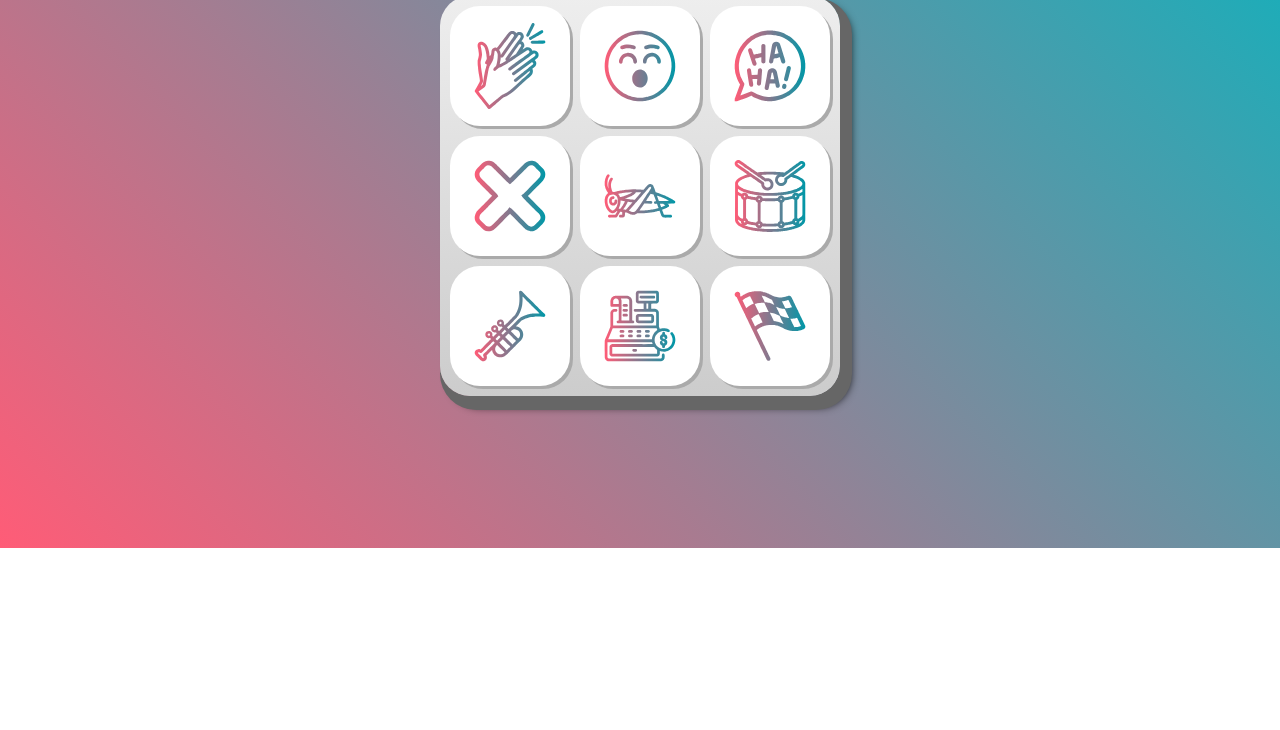
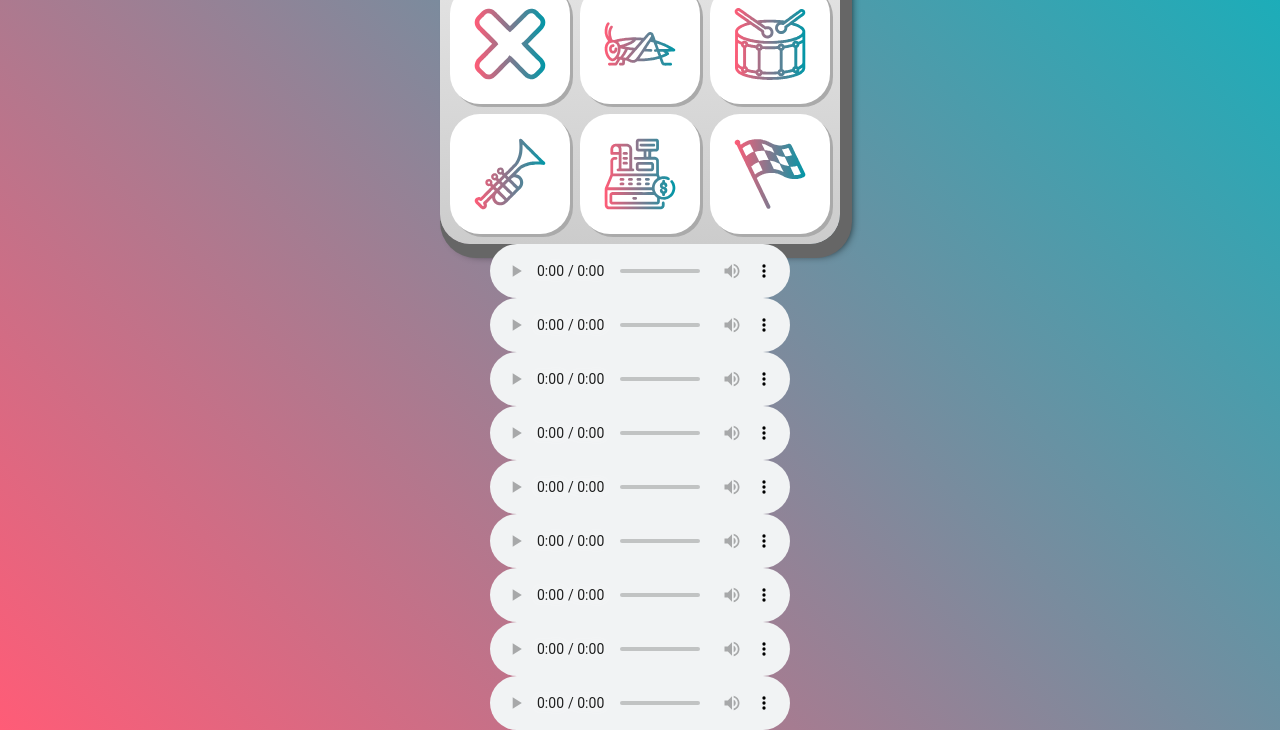
Before and after one commit to ProfessorMarcio/sons2, a plain HTML site: page index.html in a window 1280 px wide. Shown: the part 252-982 px from the top of the page. Before the commit the page ends 800 px from the top, so only its background shows below. Drawn offline with Linux system fonts and the light colour scheme.

Commit message:
controls

```diff
--- a/index.html
+++ b/index.html
@@ -35,15 +35,15 @@
         <button class="tecla tecla_vitoria"><img src="images/vitoria.svg" alt="Vitória"></button>
     </section>
 
-    <audio src="sounds/aplausos.wav" id="som_tecla_aplausos"></audio>
-    <audio src="sounds/vaia.wav" id="som_tecla_vaia"></audio>
-    <audio src="sounds/risadas.wav" id="som_tecla_risada"></audio>
-    <audio src="sounds/errado.wav" id="som_tecla_errado"></audio>
-    <audio src="sounds/grilo.wav" id="som_tecla_grilo"></audio>
-    <audio src="sounds/tambores.wav" id="som_tecla_tambores"></audio>
-    <audio src="sounds/trombeta.wav" id="som_tecla_trombeta"></audio>
-    <audio src="sounds/dinheiro.wav" id="som_tecla_dinheiro"></audio>
-    <audio src="sounds/vitoria.wav" id="som_tecla_vitoria"></audio>
+    <audio controls src="sounds/aplausos.wav" id="som_tecla_aplausos"></audio>
+    <audio controls src="sounds/vaia.wav" id="som_tecla_vaia"></audio>
+    <audio controls src="sounds/risadas.wav" id="som_tecla_risada"></audio>
+    <audio controls src="sounds/errado.wav" id="som_tecla_errado"></audio>
+    <audio controls src="sounds/grilo.wav" id="som_tecla_grilo"></audio>
+    <audio controls src="sounds/tambores.wav" id="som_tecla_tambores"></audio>
+    <audio controls src="sounds/trombeta.wav" id="som_tecla_trombeta"></audio>
+    <audio controls src="sounds/dinheiro.wav" id="som_tecla_dinheiro"></audio>
+    <audio controls src="sounds/vitoria.wav" id="som_tecla_vitoria"></audio>
 
 </body>
 </html>
```
